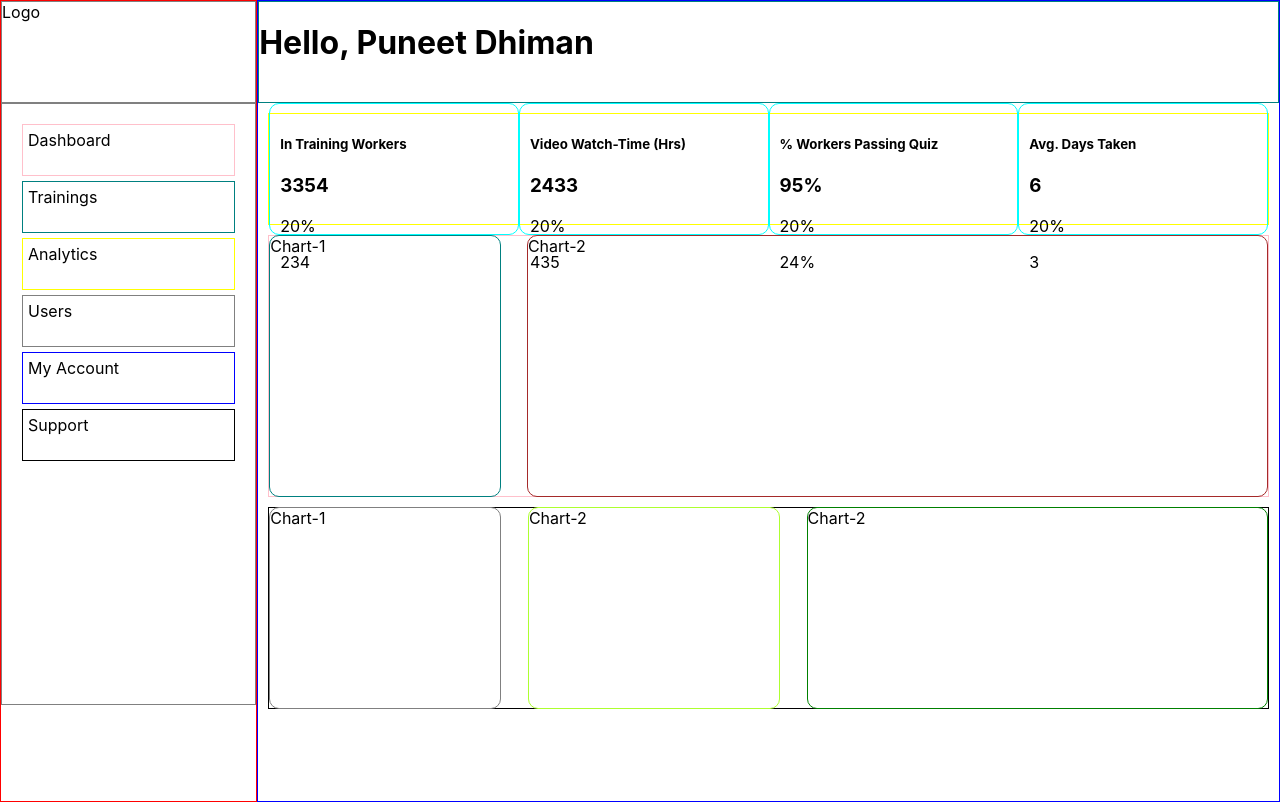
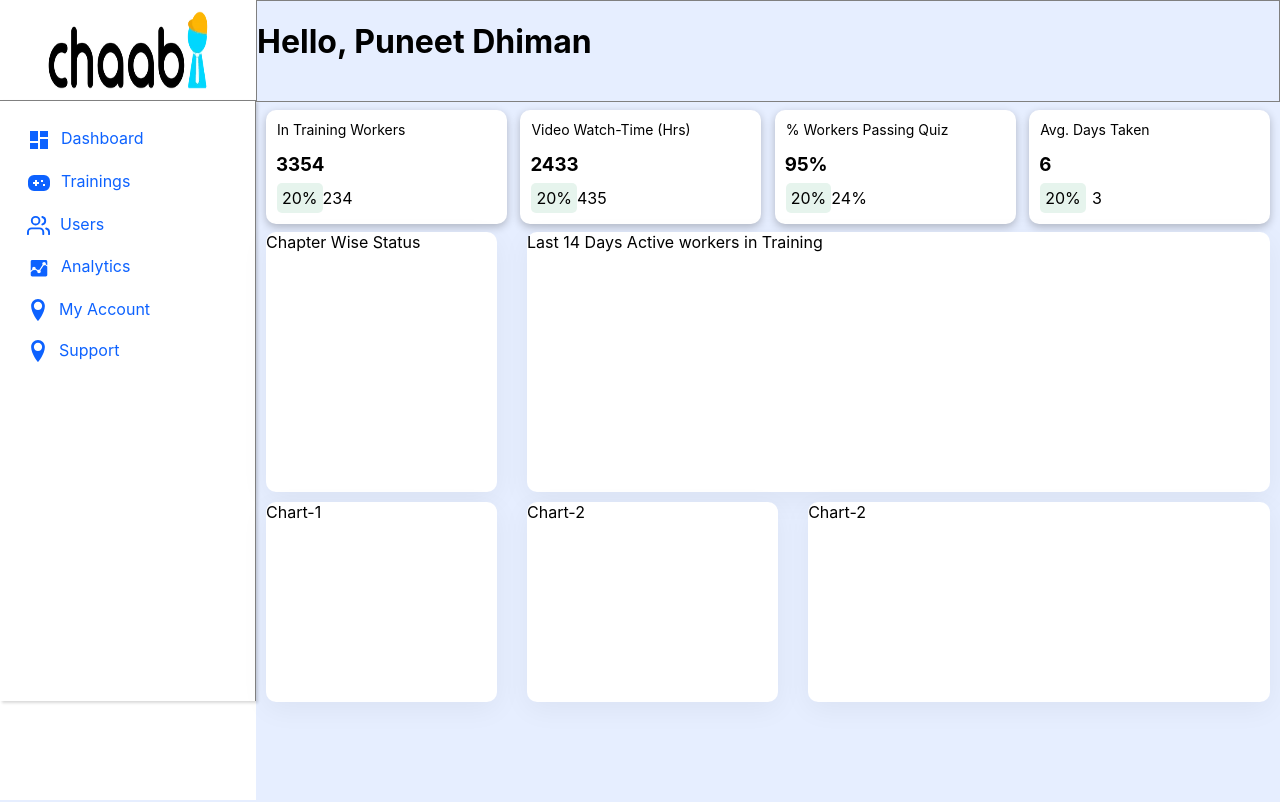
Before and after one commit to sainRaghuveer/Chaabi-dashboard, a React (Create React App) app: page / in a window 1280 px wide. Built offline with nearby package versions, Linux system fonts and the light colour scheme.

Commit message:
Dasboard layout ready with sidebar

```diff
--- a/package.json
+++ b/package.json
@@ -8,6 +8,7 @@
     "@testing-library/user-event": "^13.5.0",
     "react": "^18.2.0",
     "react-dom": "^18.2.0",
+    "react-icons": "^4.10.1",
     "react-scripts": "5.0.1",
     "web-vitals": "^2.1.4"
   },
--- a/public/index.html
+++ b/public/index.html
@@ -2,7 +2,7 @@
 <html lang="en">
   <head>
     <meta charset="utf-8" />
-    <link rel="icon" href="%PUBLIC_URL%/favicon.ico" />
+    <link rel="icon" href="%PUBLIC_URL%/chaabiLogo.webp" />
     <meta name="viewport" content="width=device-width, initial-scale=1" />
     <meta name="theme-color" content="#000000" />
     <meta
--- a/src/Components/MainSection.jsx
+++ b/src/Components/MainSection.jsx
@@ -21,8 +21,8 @@ const MainSection = () => {
                     ))}
                 </div>
                 <div className={styles['middle-charts']}>
-                    <div className={styles['middle-charts-first']}>Chart-1</div>
-                    <div className={styles['middle-charts-second']}>Chart-2</div>
+                    <div className={styles['middle-charts-first']}>Chapter Wise Status</div>
+                    <div className={styles['middle-charts-second']}>Last 14 Days Active workers in Training</div>
                 </div>
                 <div className={styles['bottom-charts']}>
                     <div className={styles['bottom-charts-first']}>Chart-1</div>
--- a/src/Components/Sidebar.jsx
+++ b/src/Components/Sidebar.jsx
@@ -1,17 +1,23 @@
 import React from 'react';
-import styles from "../styles/Sidebar.module.css"
+import styles from "../styles/Sidebar.module.css";
+import {MdDashboard} from "react-icons/md";
+import {RiGamepadFill} from "react-icons/ri";
+import {FiUsers} from "react-icons/fi";
+import {DiGoogleAnalytics} from "react-icons/di";
+import {ImLocation} from "react-icons/im";
+import chaabiLogo from "../chaabiLogo.webp"
 
 const Sidebar = () => {
   return (
     <div className={styles.container}>
-        <div className={styles.logo}>Logo</div>
+        <div className={styles.logo}><img src={chaabiLogo} alt="" /></div>
         <div className={styles['sidebar-options']}>
-            <div className={styles.dashboard}>Dashboard</div>
-            <div className={styles.trainings}>Trainings</div>
-            <div className={styles.users}>Analytics</div>
-            <div className={styles.analytics}>Users</div>
-            <div className={styles.myaccount}>My Account</div>
-            <div className={styles.support}>Support</div>
+            <div className={styles.dashboard}><MdDashboard size="24px"/> <span>Dashboard</span></div>
+            <div className={styles.trainings}><RiGamepadFill size="24px"/> <span>Trainings</span></div>
+            <div className={styles.users}><FiUsers size="23px"/><span>Users</span></div>
+            <div className={styles.analytics}><DiGoogleAnalytics size="24px"/> <span>Analytics</span></div>
+            <div className={styles.myaccount}><ImLocation size="22px"/><span>My Account</span></div>
+            <div className={styles.support}><ImLocation size="22px"/><span>Support</span></div>
         </div>
     </div>
   )
--- a/src/Components/UpperChartCard.jsx
+++ b/src/Components/UpperChartCard.jsx
@@ -1,13 +1,15 @@
 import React from 'react';
 import styles from "../styles/UpperChartCard.module.css"
 
-const UpperChartCard = ({title, data, percents, number}) => {
+const UpperChartCard = ({ title, data, percents, number }) => {
     return (
         <div className={styles['card']}>
             <h5>{title}</h5>
             <h3>{data}</h3>
+            <div className={styles['card-child']}>
                 <p>{percents}</p>
                 <p>{number}</p>
+            </div>
         </div>
     )
 }
--- a/src/index.css
+++ b/src/index.css
@@ -6,6 +6,7 @@ body {
   -webkit-font-smoothing: antialiased;
   -moz-osx-font-smoothing: grayscale;
   overflow-x: hidden;
+  background-color: #e6eeff;
 }
 
 code {
--- a/src/styles/MainSection.module.css
+++ b/src/styles/MainSection.module.css
@@ -1,12 +1,12 @@
 .container{
     flex: 4;
     height: 100vh;
-    border: 1px solid blue;
+    /* border: 1px solid blue; */
 }
 
 .heading{
     height: 100px;
-    border: 1px solid teal;
+    border: 1px solid gray;
 }
 
 .charts-container{
@@ -15,7 +15,7 @@
 
 .upper-charts{
     height: 110px;
-    border: 1px solid yellow;
+    /* border: 1px solid yellow; */
     display: flex;
     justify-content: space-between;
     align-items: center;
@@ -23,7 +23,7 @@
 
 .middle-charts{
     height: 260px;
-    border: 1px solid pink;
+    /* border: 1px solid pink; */
     margin: 10px 0;
     display: flex;
     align-items: center;
@@ -33,20 +33,26 @@
 .middle-charts-first{
    width: 23%;
     height: 260px;
-    border: 1px solid teal;
+    /* border: 1px solid teal; */
     border-radius: 10px;
+    background-color: #ffffff;
+    box-shadow: 0px 7.0496907234191895px 28.198762893676758px 0px rgba(0, 0, 0, 0.05);
+
 }
 
 .middle-charts-second{
     width:74%;
     height: 260px;
-    border: 1px solid brown;
+    /* border: 1px solid brown; */
     border-radius: 10px;
+    background-color: #ffffff;
+    box-shadow: 0px 7.0496907234191895px 28.198762893676758px 0px rgba(0, 0, 0, 0.05);
+
 }
 
 .bottom-charts{
     height: 200px;
-    border: 1px solid black;
+    /* border: 1px solid black; */
     display: flex;
     align-items: center;
     justify-content: space-between;
@@ -54,21 +60,30 @@
 
 .bottom-charts-first{
     width: 23%;
-    border: 1px solid gray;
+    /* border: 1px solid gray; */
     height: 200px;
     border-radius: 10px;
+    background-color: #ffffff;
+    box-shadow: 0px 7.0496907234191895px 28.198762893676758px 0px rgba(0, 0, 0, 0.05);
+
 }
 
 .bottom-charts-second{
     width: 25%;
-    border: 1px solid greenyellow;
+    /* border: 1px solid greenyellow; */
     height: 200px;
     border-radius: 10px;
+    background-color: #ffffff;
+    box-shadow: 0px 7.0496907234191895px 28.198762893676758px 0px rgba(0, 0, 0, 0.05);
+
 }
 
 .bottom-charts-third{
     width: 46%;
-    border: 1px solid green;
+    /* border: 1px solid green; */
     height: 200px;
     border-radius: 10px;
+    background-color: #ffffff;
+    box-shadow: 0px 7.0496907234191895px 28.198762893676758px 0px rgba(0, 0, 0, 0.05);
+
 }
--- a/src/styles/Sidebar.module.css
+++ b/src/styles/Sidebar.module.css
@@ -1,58 +1,145 @@
 .container{
     flex: 1;
     height: 100vh;
-    border: 1px solid red;
+    background-color: #ffffff;
 }
 
 .logo{
     height: 100px;
-    border: 1px solid gray;
+    display: flex;
+    align-items: center;
+    justify-content: center;
+}
+
+.logo>img{
+    width: 160px;
+    height: 78px;
 }
 
 .sidebar-options{
     height: 570px;
-    border: 1px solid gray;
     padding: 15px;
+    box-shadow: rgba(0, 0, 0, 0.15) 1.95px 1.95px 2.6px;
+    border-top: 1px solid gray;
+    border-right: 1px solid gray;
 }
 
 .dashboard{
-    border: 1px solid pink;
-    height:40px;
-    padding: 5px;
+    padding: 7px;
     margin:5px;
+    border-radius: 5px;
+    display: flex;
+    justify-self: flex-start;
+    align-items: flex-start;
+    color: #0D62FF;
+}
+
+.dashboard>span{
+    margin-left: 10px;
+}
+
+.dashboard:hover{
+    background-color: #0D62FF;
+    color: white;
+    cursor: pointer;
 }
 
 .trainings{
-    border: 1px solid teal;
-    height:40px;
-    padding: 5px;
+    padding: 7px;
     margin:5px;
+    border-radius: 5px;
+    display: flex;
+    justify-self: flex-start;
+    align-items: flex-start;
+    color: #0D62FF;
+}
+
+.trainings>span{
+    margin-left: 10px;
+}
+
+.trainings:hover{
+    background-color: #0D62FF;
+    color: white;
+    cursor: pointer;
 }
 
 .analytics{
-    border: 1px solid gray;
-    height:40px;
-    padding: 5px;
+    padding: 7px;
     margin:5px;
+    border-radius: 5px;
+    display: flex;
+    justify-self: flex-start;
+    align-items: flex-start;
+    color: #0D62FF;
+}
+
+.analytics>span{
+    margin-left: 10px;
+}
+
+.analytics:hover{
+    background-color: #0D62FF;
+    color: white;
+    cursor: pointer;
 }
 
 .users{
-    border: 1px solid yellow;
-    height:40px;
-    padding: 5px;
+    padding: 7px;
     margin:5px;
+    border-radius: 5px;
+    display: flex;
+    justify-self: flex-start;
+    align-items: flex-start;
+    color: #0D62FF;
+}
+
+.users>span{
+    margin-left: 10px;
+}
+
+.users:hover{
+    background-color: #0D62FF;
+    color: white;
+    cursor: pointer;
 }
 
 .myaccount{
-    border: 1px solid blue;
-    height:40px;
-    padding: 5px;
+    padding: 7px;
     margin:5px;
+    border-radius: 5px;
+    display: flex;
+    justify-self: flex-start;
+    align-items: flex-start;
+    color: #0D62FF;
+}
+
+.myaccount>span{
+    margin-left: 10px;
+}
+
+.myaccount:hover{
+    background-color: #0D62FF;
+    color: white;
+    cursor: pointer;
 }
 
 .support{
-    border: 1px solid black;
-    height:40px;
-    padding: 5px;
+    padding: 7px;
     margin:5px;
+    border-radius: 5px;
+    display: flex;
+    justify-self: flex-start;
+    align-items: flex-start;
+    color: #0D62FF;
 }
+
+.support>span{
+    margin-left: 10px;
+}
+
+.support:hover{
+    background-color: #0D62FF;
+    color: white;
+    cursor: pointer;
+}
--- a/src/styles/UpperChartCard.module.css
+++ b/src/styles/UpperChartCard.module.css
@@ -1,7 +1,33 @@
 .card{
-    height: 110px;
-    border: 1px solid aqua;
-    width: 23%;
+    height: 85%;
+    /* border: 1px solid aqua; */
+    width: 22%;
     border-radius: 10px;
     padding: 10px;
+    box-shadow: rgba(0, 0, 0, 0.24) 0px 3px 8px;
+    background-color: #ffffff;
 }
+
+.card>h5{
+    margin: 1px;
+    font-weight:400;
+    font-size: 14px;
+}
+
+.card>h3{
+    margin: 15px 0px -10px 0px;
+}
+
+.card-child{
+    margin: 1px;
+    width: 28%;
+    display: flex;
+    align-items: center;
+    justify-content: space-between;
+}
+
+.card-child>p:nth-child(1){
+    background: #e6f4ed;
+    padding: 5px;
+    border-radius: 5px;
+}
```
Also changed, not shown: src/chaabiLogo.webp (added), 1 other file (tests, documents, lock files or other folders). Lines whose indentation alone changed are shown as unchanged.
